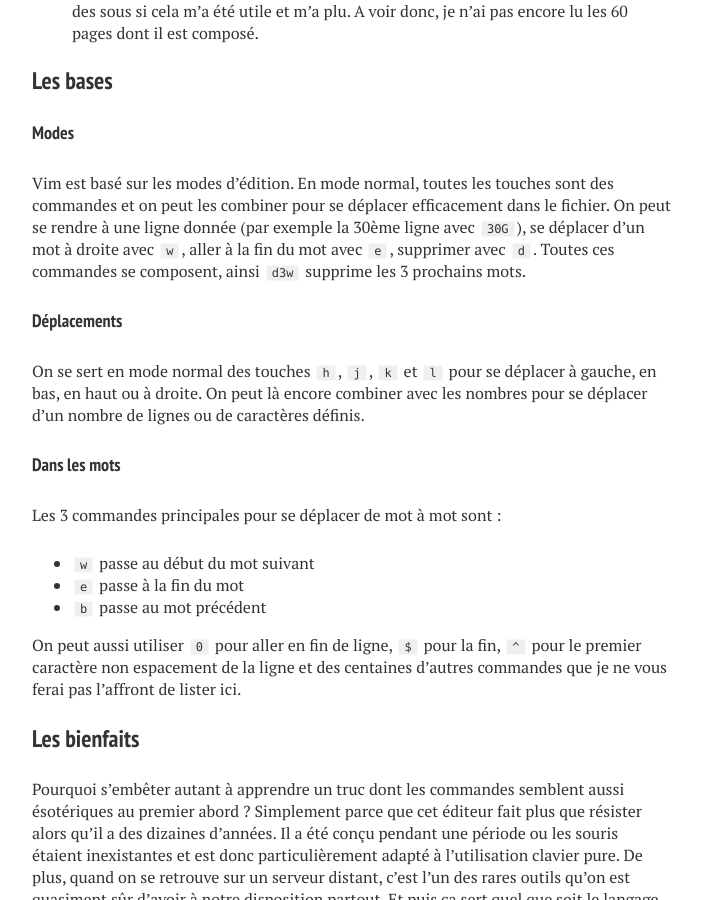
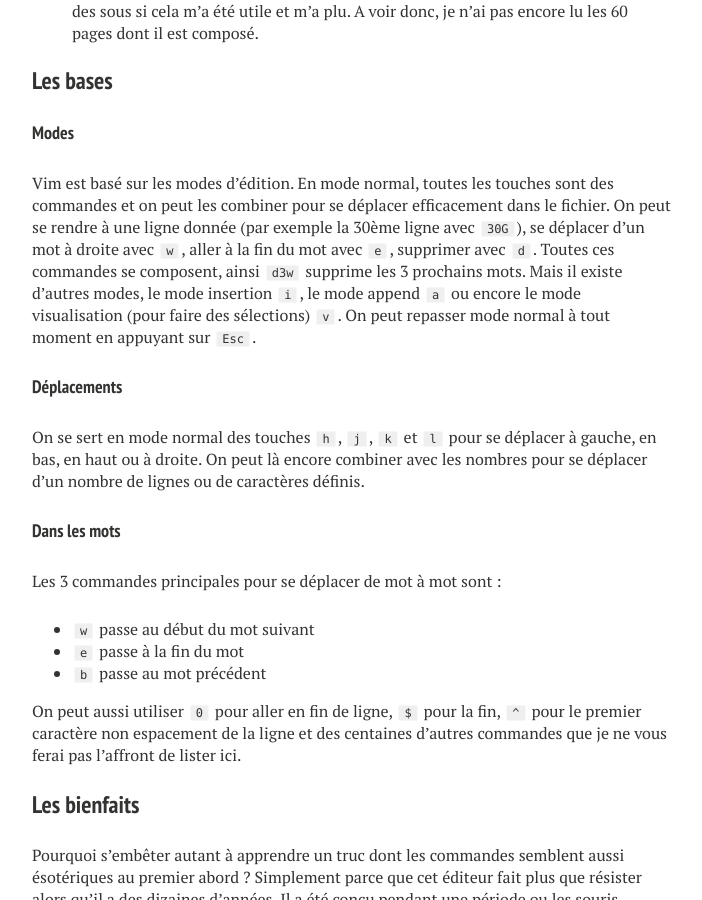
Before and after one commit to vferries/blog, a Jekyll site: the page built from _posts/2015-04-15-vim.md, in a window 1280 px wide and 900 px high, scrolled down 1440 px. Shown: the whole window, without its empty margins (288-990 px from the left). Built offline with Jekyll 4.4.1, drawn with Linux system fonts in a browser that asks for light colours; nearby versions of some CDN libraries; comment, search, counter and statistics services are not loaded.

Commit message:
Ajout des modes.

```diff
--- a/_posts/2015-04-15-vim.md
+++ b/_posts/2015-04-15-vim.md
@@ -37,6 +37,7 @@
 #### Modes
 
 Vim est basé sur les modes d'édition. En mode normal, toutes les touches sont des commandes et on peut les combiner pour se déplacer efficacement dans le fichier. On peut se rendre à une ligne donnée (par exemple la 30ème ligne avec `30G`), se déplacer d'un mot à droite avec `w`, aller à la fin du mot avec `e`, supprimer avec `d`. Toutes ces commandes se composent, ainsi `d3w` supprime les 3 prochains mots.
+Mais il existe d'autres modes, le mode insertion `i`, le mode append `a` ou encore le mode visualisation (pour faire des sélections) `v`. On peut repasser mode normal à tout moment en appuyant sur `Esc`.
 
 #### Déplacements
 
```
